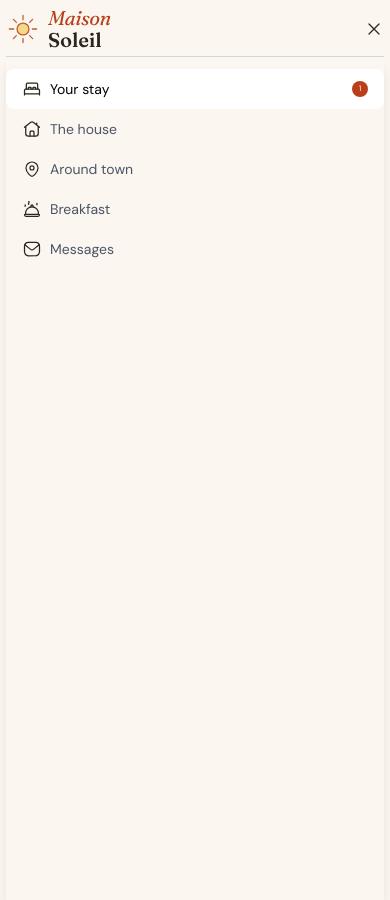
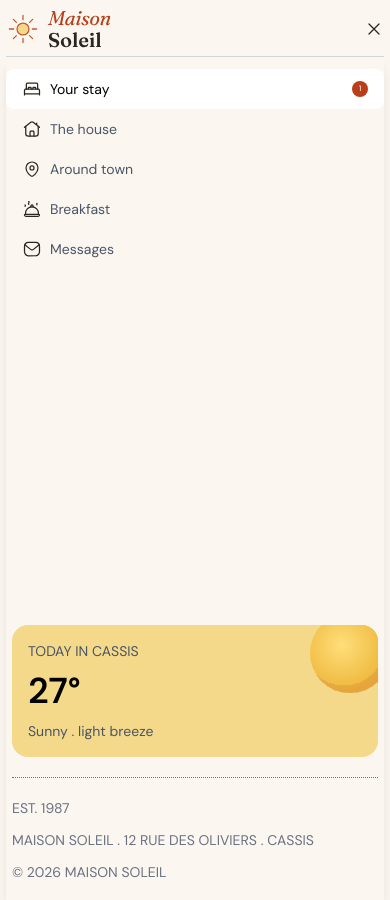
Before and after one commit to FrancoRaymond/hotel-booking-confirmation-page, a React (Vite) app: page / in a window 390 px wide. Both pictures are taken after a click on the button 374 px from the left and 29 px from the top of the page. Built offline with nearby package versions, Linux system fonts and the light colour scheme; a web font is replaced by a local one.

Commit message:
added nav footer

```diff
--- a/src/App.jsx
+++ b/src/App.jsx
@@ -5,7 +5,6 @@ const App = () => {
   return (
     <div>
       <MobileNavbar />
-
     </div>
   )
 }
--- a/src/components/MobileNavbar.jsx
+++ b/src/components/MobileNavbar.jsx
@@ -7,6 +7,7 @@ import breakfast from '../assets/images/icon-breakfast-outline.svg'
 import messages from '../assets/images/icon-mail.svg'
 import hamburgermenu from '../assets/images/icon-menu.svg'
 import close from '../assets/images/icon-close.svg'
+import NavFooter from './NavFooter'
 
 const MobileNavbar = () => {
     const [menuOpen, setMenuOpen] = useState(false)
@@ -14,7 +15,7 @@ const MobileNavbar = () => {
   return (
     <div className='relative flex items-center justify-between bg-[#fbf6f0] py-2 md:hidden'>
         <img src={logo} alt="maison soleil logo" />
-        <nav className={`absolute border-t py-3 border-gray-300 top-14 left-0 w-full shadow-lg overflow-hidden transition-all duration-300 ease-in-out origin-top ${menuOpen ? 'h-screen opacity-100 translate-y-0' : 'max-h-0 opacity-0 -translate-y-3 pointer-events-none'}`}>
+        <nav className={`absolute border-t py-3 border-gray-300 flex flex-col top-14 left-0 w-full shadow-lg overflow-hidden transition-all duration-300 ease-in-out origin-top ${menuOpen ? 'h-screen opacity-100 translate-y-0' : 'max-h-0 opacity-0 -translate-y-3 pointer-events-none'}`}>
             <ul>
                 <li>
                     <a href="" className='flex bg-white items-center justify-between gap-2 text-sm py-2.5 px-4 rounded-lg'>
@@ -50,6 +51,7 @@ const MobileNavbar = () => {
                     </a>
                 </li>
             </ul>
+            <NavFooter />
         </nav>
         <button onClick={() => setMenuOpen(!menuOpen)} className='cursor-pointer'>
             <img src={menuOpen ? close : hamburgermenu} alt="" />
--- /dev/null
+++ b/src/components/NavFooter.jsx
@@ -0,0 +1,22 @@
+import React from 'react'
+import iconWeather from '../assets/images/icon-weather.svg'
+
+const NavFooter = () => {
+    return (
+        <div className='mt-auto p-1.5'>
+            <div className="relative bg-[#f4d98a] flex flex-col gap-2.5 rounded-2xl p-4 text-gray-600 text-sm overflow-hidden">
+                <img src={iconWeather} alt="" className='absolute -top-3 -right-3' />
+                <p>TODAY IN CASSIS</p>
+                <span className='text-4xl font-semibold text-black font-["Fraunces"]'>27°</span>
+                <p>Sunny . light breeze</p>
+            </div>
+            <div className='mt-5 pt-5 border-t border-dotted text-gray-500 flex flex-col gap-3 text-sm'>
+                <p>EST. 1987</p>
+                <p>MAISON SOLEIL . 12 RUE DES OLIVIERS . CASSIS</p>
+                <p>© 2026 MAISON SOLEIL</p>
+            </div>
+        </div>
+    )
+}
+
+export default NavFooter
```
